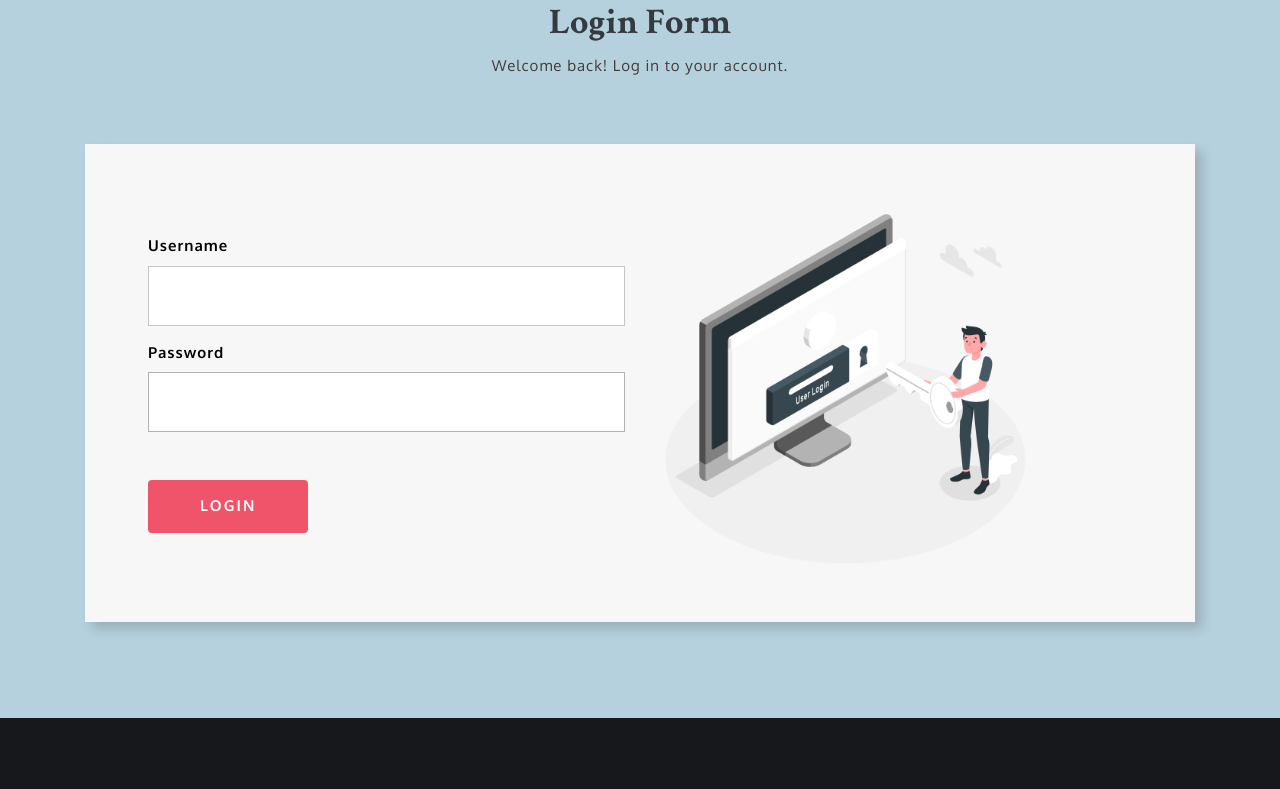
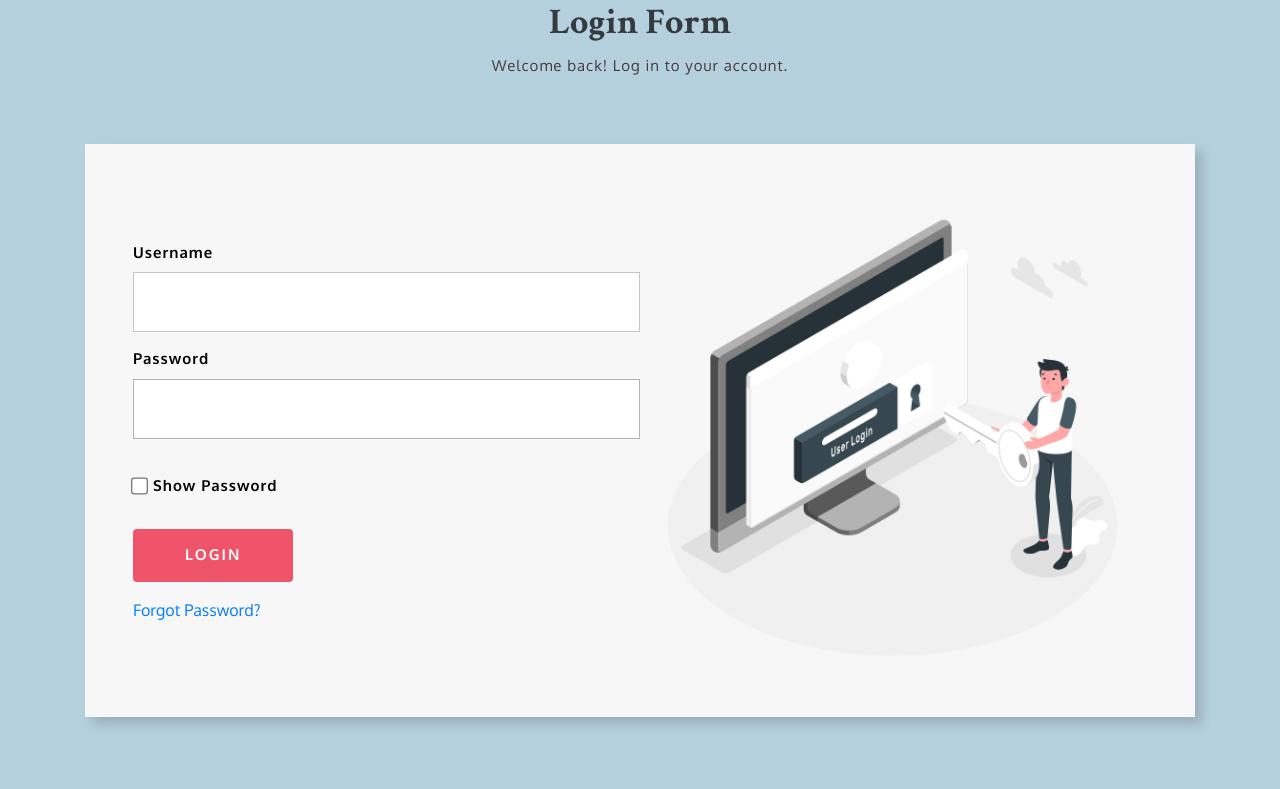
Before and after one commit to almusfuad/BookYourStay, a Django app: page /student/login/ in a window 1280 px wide. Shown: the part 451-1240 px from the top of the page. Run offline with Django 4.2, Linux system fonts and the light colour scheme; some libraries are stand-ins or nearby versions.

Commit message:
reset password with email successful

```diff
--- a/core/templates/base.html
+++ b/core/templates/base.html
@@ -37,19 +37,16 @@
 
 <body>
     <div class="main-top" id="home">
-	{% include 'navbar.html' %}
-	{% include 'messages.html' %}
-	{% block slider %}
-	{% endblock %}
+        {% include 'navbar.html' %} {% include 'messages.html' %} {% block slider %} {% endblock %}
     </div>
-	{% block content %}{% endblock %}
-	{% include 'footer.html' %}
+    {% block content %}{% endblock %} {% include 'footer.html' %}
     <script>
         // Close Bootstrap alert after 2000 milliseconds (2 seconds)
-		setTimeout(function () {
+        setTimeout(function() {
             $('.alert').alert('close');
         }, 2000);
     </script>
+    {% block scripts %} {% endblock %}
 
 </body>
 
--- a/student/templates/student/login.html
+++ b/student/templates/student/login.html
@@ -1,43 +1,74 @@
-{% extends 'base.html' %}
-{% load static %}
-{% block title %}Login{% endblock %}
-
-{% block content %}
+{% extends 'base.html' %} {% load static %} {% block title %}Login{% endblock %} {% block content %}
 
 <div class="login-w3 py-5">
     <div class="container py-xl-5 py-lg-3">
         <h3 class="tittle text-center text-bl font-weight-bold">Login Form</h3>
         <p class="sub-tittle text-center mt-2 mb-sm-5 mb-4 pb-xl-3">Welcome back! Log in to your account.</p>
-        <div class="comment-top mt-5 mb-0" >
+        <div class="comment-top mt-5 mb-0">
             <div class="comment-bottom mobamuinfo_mail_grid_right col-12 d-flex justify-content-between align-items-center">
-                <form method="post" action="{% url 'student:login' %}" enctype="multipart/form-data" class="col-6">
+                <div class="d-flex flex-column w-50">
+                    <!-- Adjust width to take half of the container -->
+                    <!-- Login Form -->
+                    <form method="post" action="{% url 'student:login' %}" enctype="multipart/form-data">
                         {% csrf_token %}
                         <div class="row">
                             <div class="col-12 form-group">
-                            <label for="{{ form.username.id_for_label }}">Username</label>
-                            {{ form.username }}
+                                <label for="{{ form.username.id_for_label }}">Username</label> {{ form.username }}
                             </div>
                         </div>
                         <div class="row">
                             <div class="col-12 form-group d-flex flex-column">
                                 <label for="{{ form.password.id_for_label }}">Password</label>
-                            <input
-                            name = 'password'
-                            class="p-2 form-group"
-                            type="password"
-                            id="{{ form.password.id_for_label }}"
-                            style="border: 1px solid rgb(182, 178, 178);"
-                            >
+                                <input name='password' class="p-2 form-group" type="password" id="{{ form.password.id_for_label }}" style="border: 1px solid rgb(182, 178, 178);">
+                            </div>
+                        </div>
+                        <div class="row">
+                            <div class="col-12 form-group">
+                                <div class="form-check d-flex align-items-center">
+                                    <input class="form-check-input me-3" type="checkbox" id="showPasswordCheckbox" style="transform: scale(1.3);" onchange="togglePasswordVisibility('{{ form.password.id_for_label }}', this)">
+                                    <label class="form-check-label mb-0 mt-1" for="showPasswordCheckbox">Show Password</label>
+                                </div>
                             </div>
                         </div>
                         <button type="submit" class="btn submit mt-3">Login</button>
                     </form>
+
+                    <!-- Forgot Password Link -->
+                    <div class="mt-3">
+                        <a href="#" onclick="openModal()">Forgot Password?</a>
+                    </div>
+                </div>
+                <!-- Picture -->
                 <div class="col-6">
-                    <img src="{% static 'Login-amico.png' %}" alt="" class="img-fluid" style="height: 50%; width: 80%;">
+                    <img src="{% static 'Login-amico.png' %}" alt="" class="img-fluid">
                 </div>
             </div>
         </div>
     </div>
 </div>
 
+
+{% endblock %} {% block scripts %}
+
+<script>
+    function openModal() {
+        document.getElementById("forgotPasswordModal").style.display = "block";
+    }
+
+    function closeModal() {
+        document.getElementById("forgotPasswordModal").style.display = "none";
+    }
+
+
+    function togglePasswordVisibility(inputId, checkbox) {
+        var input = document.getElementById(inputId);
+
+        if (checkbox.checked) {
+            input.type = "text";
+        } else {
+            input.type = "password";
+        }
+    }
+</script>
+
 {% endblock %}
--- a/student/urls.py
+++ b/student/urls.py
@@ -11,4 +11,7 @@ urlpatterns = [
       path('profile/', views.student_info, name = 'profile'),
       path('update_info/', views.update_info, name = 'update_info'),
       path('change_password/', views.custom_password_change, name = 'change_password'),
+      path('password_reset/', views.custom_password_reset_request, name='password_reset_request'),
+      path('reset/<uidb64>/<token>/', views.CustomPasswordResetConfirmView.as_view(), name='password_reset_confirm'),
+      # path('reset_done/', views.CustomPasswordResetDoneView.as_view(), name='password_reset_done'),  # Add this line
 ]
--- a/student/views.py
+++ b/student/views.py
@@ -1,11 +1,11 @@
 from django.shortcuts import render, redirect, get_object_or_404
 from django.views.generic import CreateView
 from django.views.generic.edit import UpdateView
-from django.contrib.auth.views import LoginView, LogoutView
+from django.contrib.auth.views import LoginView, LogoutView, PasswordResetConfirmView
 from .models import Student
 from booking.models import Booking
 from .forms import RegistrationForm, StudentUpdateForm, CustomUserChangeForm
-from django.contrib.auth.forms import PasswordChangeForm
+from django.contrib.auth.forms import PasswordChangeForm, PasswordResetForm
 from django.urls import reverse_lazy
 from django.contrib.auth import authenticate, login, logout, update_session_auth_hash
 from django.http import HttpResponseRedirect
@@ -218,25 +218,57 @@ def get_domain_name(request: HttpRequest) -> str:
       return request.get_host()
 
 def custom_password_reset_request(request):
-      if request.method == 'POST':
-            email = request.POST.get('email')
+    if request.method == 'POST':
+        form = PasswordResetForm(request.POST)
+        if form.is_valid():
+            email = form.cleaned_data['email']
             try:
-                  user = UserModel.objects.get(email=email)
-            except UserModel.DoesNotExist:
-                  user = None
+                user = User.objects.get(email=email)
+            except User.DoesNotExist:
+                # If user with provided email doesn't exist, still display success message
+                messages.success(request, 'Password reset email sent. Please check your inbox.')
+                return redirect('student:login')
 
-            if user:
-                  # generate token
-                  context = {
-                        'email': email,
-                        'domain': get_domain_name(request),
-                        'site_name': '',
-                        'uid': urlsafe_base64_encode(force_bytes(user.pk)),
-                        'user': user,
-                        'token': default_token_generator.make_token(user),
-                        'protocol': 'https',
-                  }
+            # Generate a password reset token
+            uid = urlsafe_base64_encode(force_bytes(user.pk))
+            token = default_token_generator.make_token(user)
 
-                  reset_url = request.build_absolute_uri(
-                        reverse_lazy('password_reset_confirm', kwargs = {'uid64': context['uid'], 'token': context['token']})
-                  )
+            # Construct the password reset link
+            reset_link = request.build_absolute_uri(
+                reverse_lazy('student:password_reset_confirm', args=[uid, token])
+            )
+
+            # Sending email
+            email_subject = 'Password Reset Request'
+            email_body = render_to_string('email/password_reset_email.html', {'reset_link': reset_link})
+            email = EmailMultiAlternatives(email_subject, email_body, to=[user.email])
+            email.attach_alternative(email_body, 'text/html')
+            email.send()
+
+            messages.success(request, 'Password reset email sent. Please check your inbox.')
+            return redirect('student:login')
+    else:
+        form = PasswordResetForm()
+    return render(request, 'student/password_reset_form.html', {'form': form})
+
+
+class CustomPasswordResetConfirmView(PasswordResetConfirmView):
+      template_name = 'student/password_reset_confirm.html'
+
+      def form_valid(self, form):
+            user = form.save()
+
+            user = authenticate(username = user.username, password = form.cleaned_data['new_password1'])
+
+            if user is not None:
+                  login(self.request, user)
+                  messages.success(self.request, 'Password has been reset successfully.')
+                  return redirect('student:profile')
+            else:
+                  messages.error(self.request, 'Password reset failed.')
+                  return redirect('student:login')
+
+
+      def form_invalid(self, form):
+            messages.error(self.request, 'Password reset link is invalid or has expired.')
+            return redirect('student:login')
--- a/subscription/cron.py
+++ b/subscription/cron.py
@@ -3,6 +3,7 @@ from subscription.models import Subscriber
 from django.core.mail import EmailMultiAlternatives
 from django.template.loader import render_to_string
 from datetime import datetime
+from django.urls import reverse
 
 class SendMonthlyEmails(CronJobBase):
       RUN_AT_TIMES = ['00:00']
@@ -15,8 +16,10 @@ class SendMonthlyEmails(CronJobBase):
 
             # Check the exact date for sending monthly emails
             if current_date.day == 28:
+                  subscribers = Subscriber.objects.all()
 
-                  subscribers = Subscriber.objects.all()
+                  # unsubscribe link
+                  unsubscribe_link = reverse('unsubscribe')
 
                   # send email to each subscriber
                   for subscriber in subscribers:
```
Also changed, not shown: student/templates/email/password_reset_email.html (added, +24 -0 lines), student/templates/student/password_reset_confirm.html (added, +10 -0 lines), student/templates/student/password_reset_form.html (added, +10 -0 lines), db.sqlite3. Lines whose indentation alone changed are shown as unchanged.
